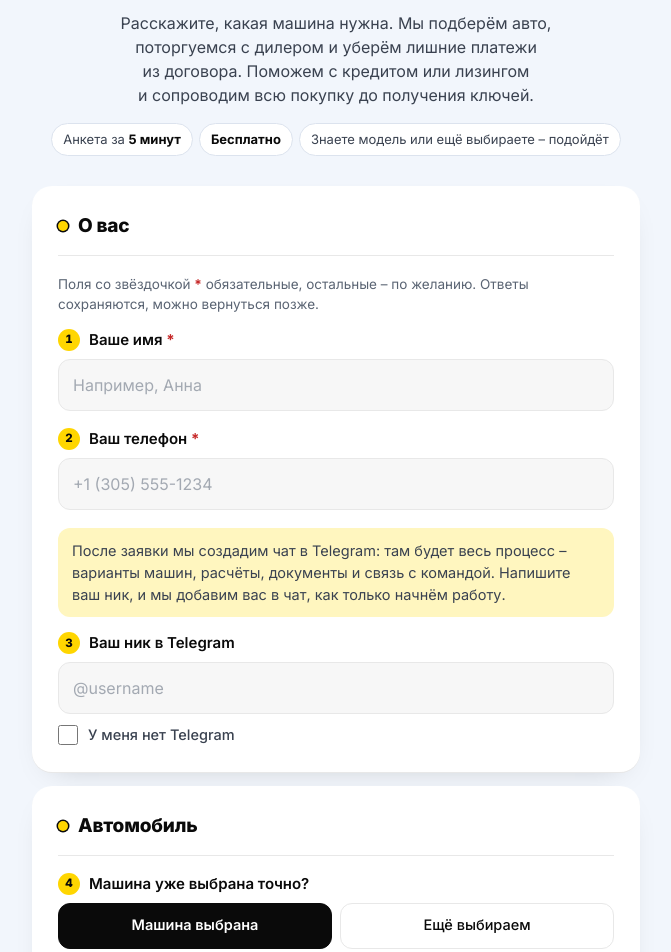
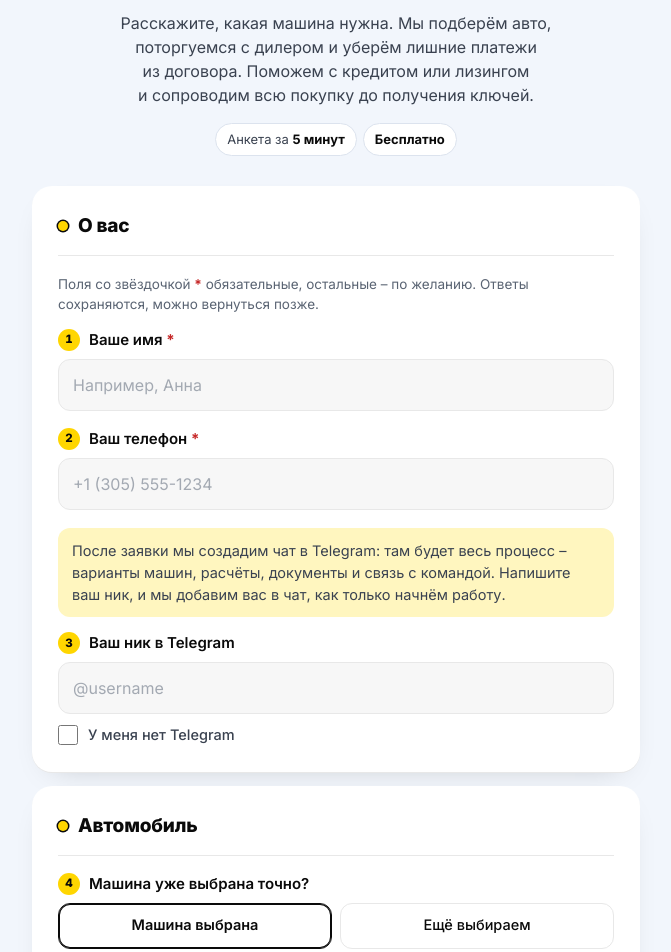
Before and after one commit to malinnikoff/auto, a plain HTML site: page zayavka/index.html in a window 1280 px wide. Shown: the part 303-1255 px from the top of the page, without its empty margins (304-975 px from the left). Drawn offline with Linux system fonts and the light colour scheme.

Commit message:
Анкета: убрана плашка «Знаете модель…», выбранные кнопки – рамка вместо чёрной заливки
Co-Authored-By: Claude Opus 5.5 <noreply@anthropic.com>

```diff
--- a/zayavka/index.html
+++ b/zayavka/index.html
@@ -71,7 +71,7 @@
       .seg { display: flex; flex-wrap: wrap; gap: 8px; }
       .seg label { position: relative; display: inline-flex; align-items: center; justify-content: center; padding: 10px 12px; min-height: 46px; border: 1px solid var(--line); border-radius: 12px; background: var(--surface); font-size: 14.5px; line-height: 1.25; font-weight: 500; cursor: pointer; user-select: none; -webkit-user-select: none; transition: background .12s, border-color .12s; }
       .seg input[type="radio"] { position: absolute; inset: 0; opacity: 0; margin: 0; cursor: pointer; }
-      .seg label:has(input:checked) { background: var(--ink); border-color: var(--ink); color: #fff; font-weight: 600; }
+      .seg label:has(input:checked) { background: var(--surface); border-color: var(--ink); box-shadow: inset 0 0 0 1px var(--ink); color: var(--ink); font-weight: 600; }
       .seg label:has(input:focus-visible) { outline: 3px solid var(--ink); outline-offset: 2px; }
       .seg.grow label { flex: 1 1 0; text-align: center; white-space: nowrap; }
 
@@ -183,7 +183,7 @@
         <p class="kicker" id="kickerText">Покупка авто в&nbsp;США под&nbsp;ключ</p>
         <h1 id="pageTitle"><span class="h1-main">Заявка на&nbsp;покупку</span><span class="h1-accent">автомобиля</span></h1>
         <p class="sub" id="subText">Расскажите, какая машина нужна. Мы подберём авто, поторгуемся с&nbsp;дилером и&nbsp;уберём лишние платежи из&nbsp;договора. Поможем с&nbsp;кредитом или лизингом и&nbsp;сопроводим всю покупку до&nbsp;получения ключей.</p>
-        <div class="meta"><span>Анкета за&nbsp;<b>5&nbsp;минут</b></span><span><b>Бесплатно</b></span><span>Знаете модель или ещё выбираете – подойдёт</span></div>
+        <div class="meta"><span>Анкета за&nbsp;<b>5&nbsp;минут</b></span><span><b>Бесплатно</b></span></div>
       </header>
 
       <form id="form" novalidate>
```
